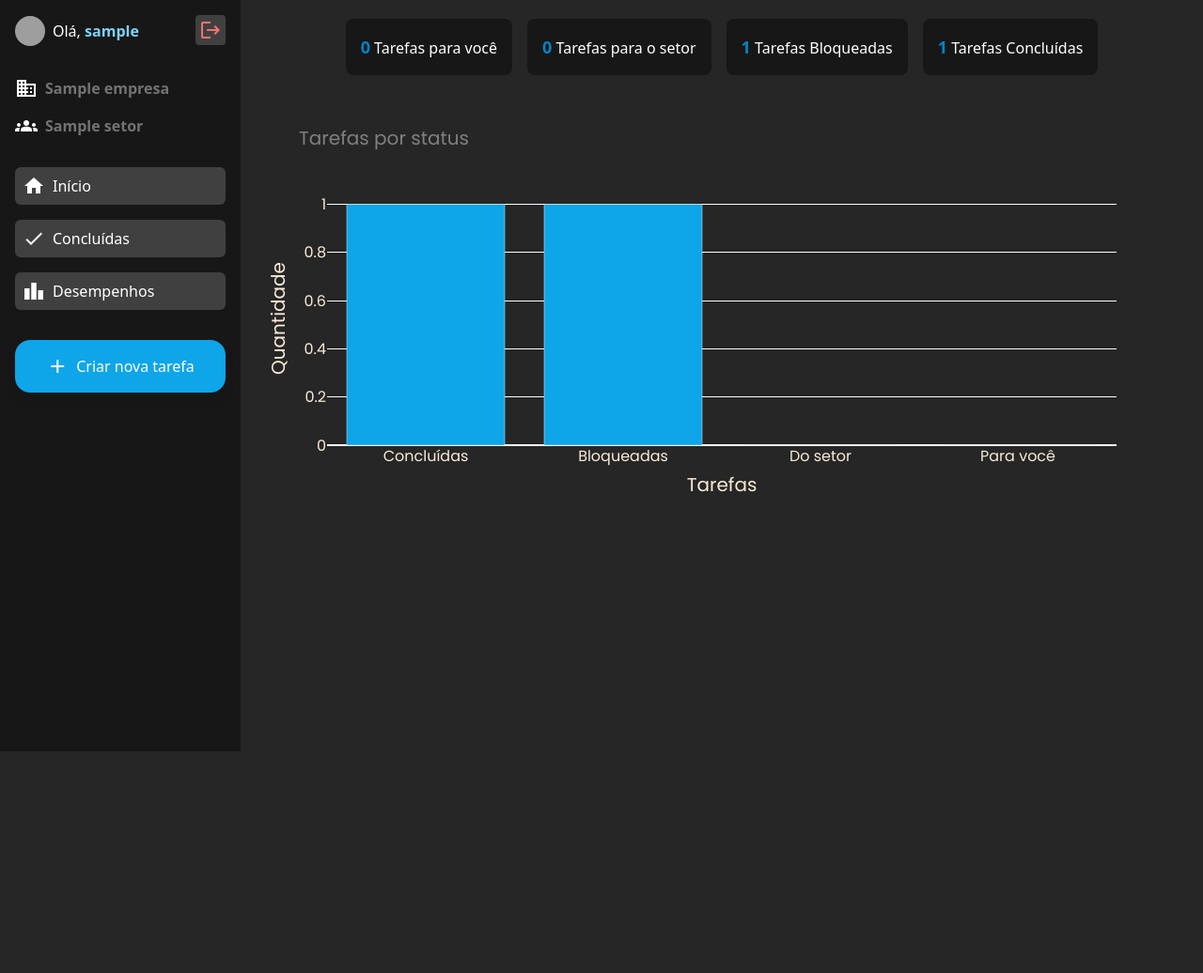
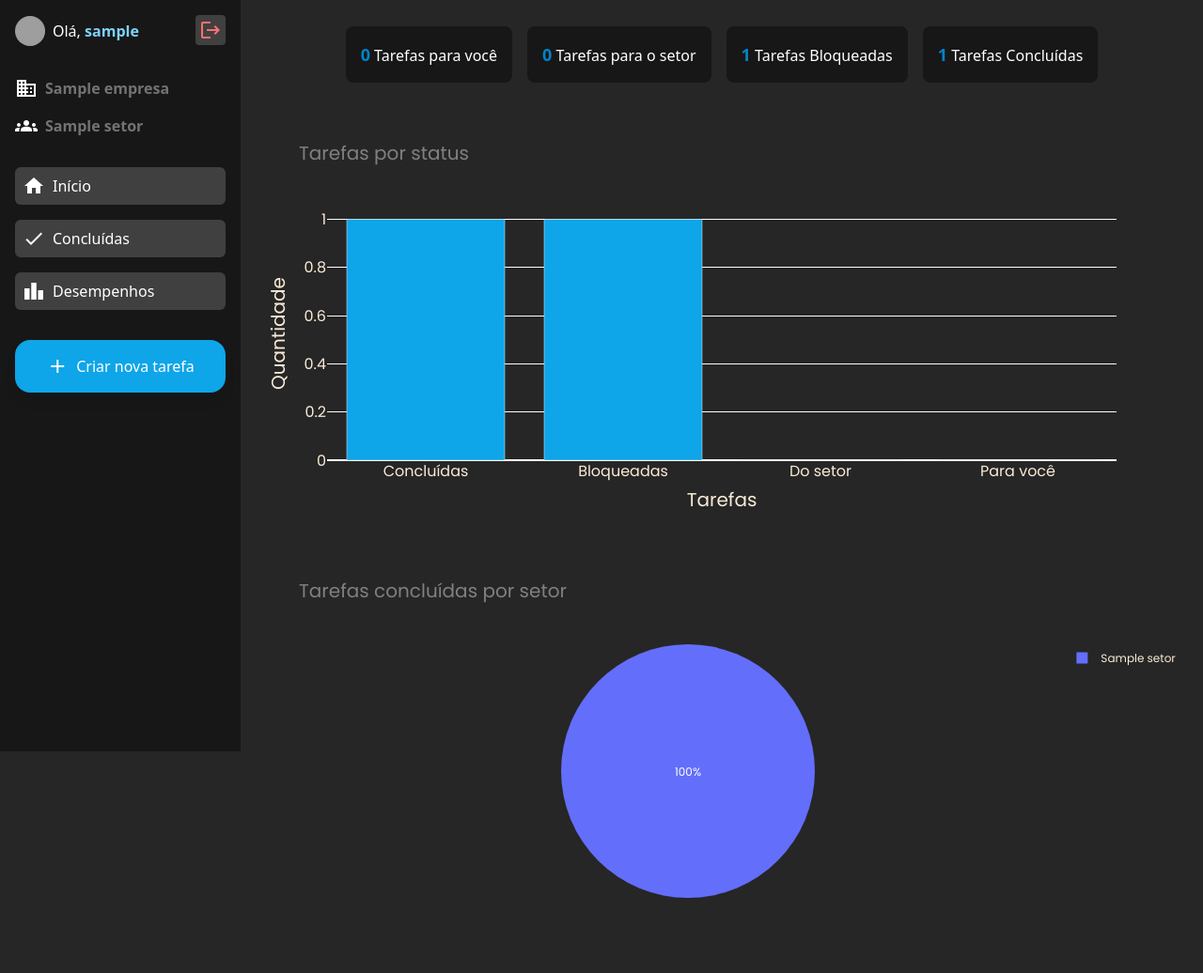
Before and after one commit to FDiegoq/FicaFacil, a Django app: page /tasks/dashboard in a window 1280 px wide. Shown: the whole page at 94% size. Before the commit the page ends 800 px from the top, so only its background shows below. Run offline with Django 5.2, Linux system fonts and the light colour scheme; a user stored in the database is signed in; tables that the repository leaves empty hold one stand-in row (values such as "Sample post"); some libraries are stand-ins or nearby versions; grey boxes are pictures that could not be loaded.

Commit message:
feature: pie chart funcionando

```diff
--- a/tasks/templates/dashboard.html
+++ b/tasks/templates/dashboard.html
@@ -5,7 +5,7 @@
 <script src="https://cdn.jsdelivr.net/npm/chart.js"></script>
 <script src="{%static 'JS/dashboard.js' %}"></script>
 {%block main%}
-<div class="flex gap-4 p-2 flex-grow items-center justify-center">
+<div class="flex gap-4 p-4 flex-grow items-center justify-center">
     <div class="bg-neutral-900 rounded-lg p-4 flex items-center justify-center gap-2">
       <p class="text-base"><span class="text-sky-600 font-bold text-lg">{{para_voce}}</span> Tarefas para você</p>
     </div>
@@ -22,4 +22,7 @@
 <div>
   {{ barchart | safe }}
 </div>
+<div>
+  {{ piechart | safe }}
+</div>
 {%endblock%}
--- a/tasks/views.py
+++ b/tasks/views.py
@@ -1,7 +1,7 @@
 from django.shortcuts import render, redirect, HttpResponse
 from django.contrib.auth.decorators import login_required
 
-from tasks.models import Tarefa
+from tasks.models import Tarefa, Setor
 from users.models import Profile
 
 from .form import taskModelForm
@@ -53,7 +53,7 @@ def search_view(request):
 def search_dones(request):
     query = request.GET.get('search', '')
     if query:
-        tasks = Tarefa.objects.filter(titulo__icontains=query, is_done=True)
+        tasks = Tarefa.objects.filter(titulo__icontains==query, is_done=True)
     else:
         tasks=Tarefa.objects.filter(usuario=request.user, is_done=True)
 
@@ -119,7 +119,7 @@ def restore_task(request, id): ####URL QUE VAI RESTAURAR AS TAREFAS
 def done_tasks(request):
     tasks=Tarefa.objects.filter(usuario=request.user, is_done=True).order_by('titulo')
 
-    paginator=Paginator(tasks, 3)
+    paginator=Paginator(tasks, 5)
     page = request.GET.get('page', 1)
     tasks = paginator.page(page)
 
@@ -178,6 +178,30 @@ def dashboard(request):
 }
 
     barchart=fig.to_html(config=config)
+    user_profile=request.user.profile
+
+    valores=[task.setor for task in Tarefa.objects.filter(is_done=True,)]
+
+    figure=px.pie(
+        values=[valores.count(setor) for setor in user_profile.empresa.setor_set.all()],
+        names=[setor.nome for setor in user_profile.empresa.setor_set.all()],
+        title='Tarefas concluídas por setor',
+    )
+
+    figure.update_layout(
+        title_font_size=20,
+        title_font_color='Gray',
+        plot_bgcolor='rgba(0,0,0,0)',
+        paper_bgcolor='rgba(0,0,0,0)',
+        font=dict(
+            family="Poppins, sans-serif",
+            size=12,
+            color="antiquewhite"
+        )
+    )
+
+    piechart=figure.to_html(config=config)
+
 
     contexto = {
         'concluidas': concluidas,
@@ -185,6 +209,7 @@ def dashboard(request):
         'do_setor': do_setor,
         'para_voce': para_voce,
         'barchart': barchart,
+        'piechart': piechart
     }
 
     return render(request, 'dashboard.html', contexto)
```
